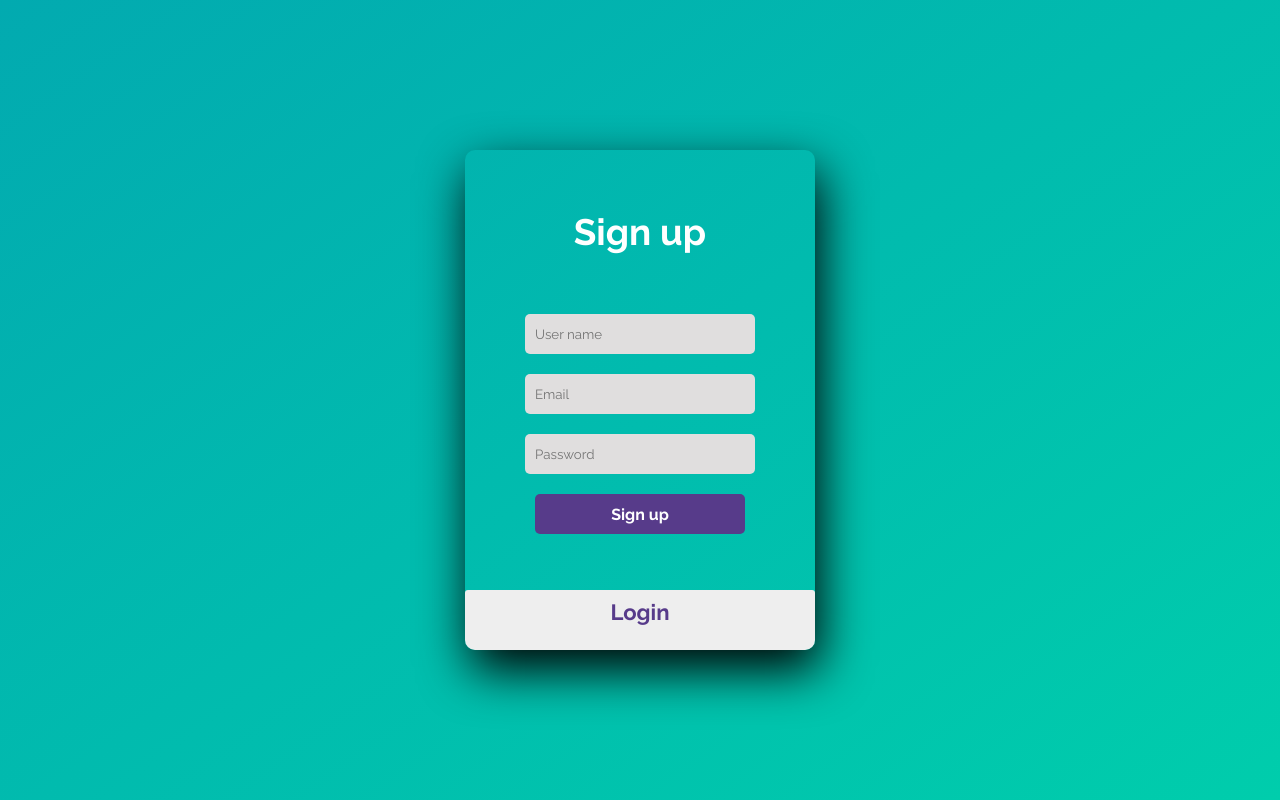
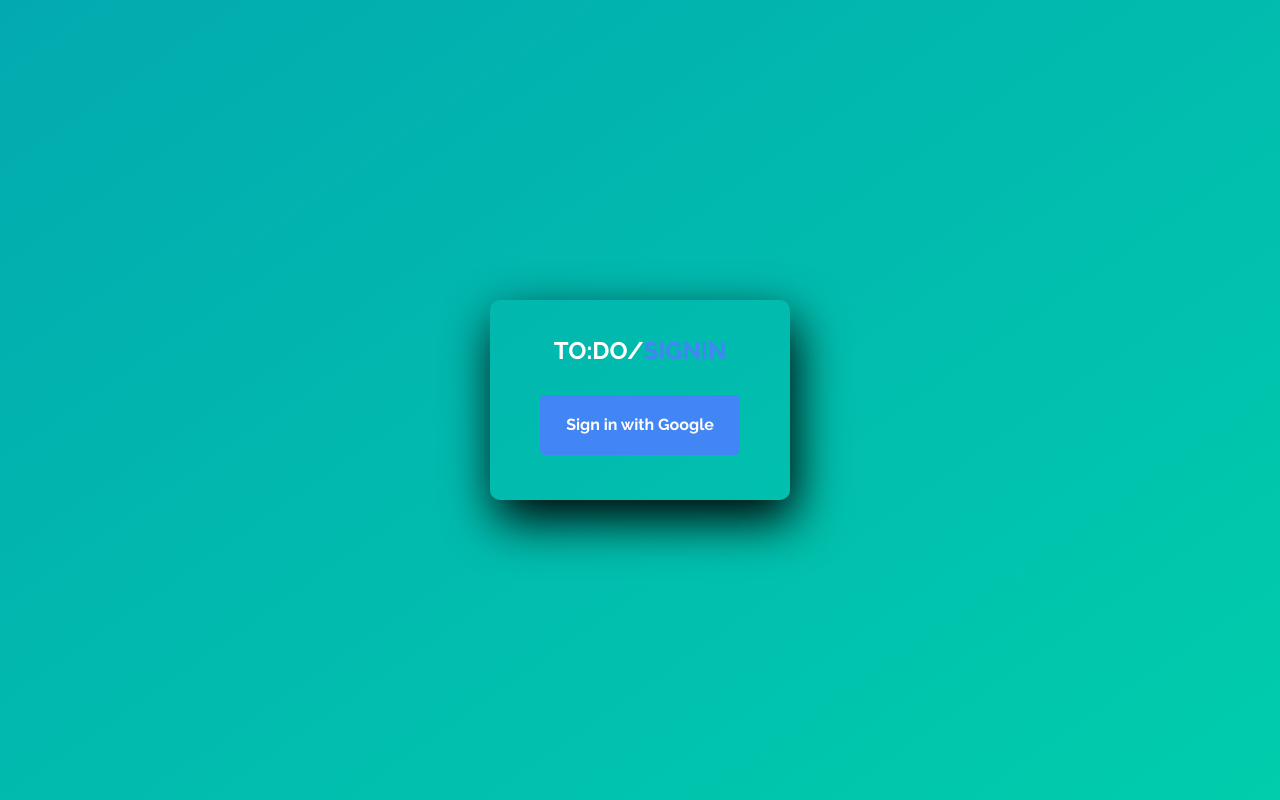
Before and after one commit to RostaOlsak/todo-app, a React (Vite) app: page /login in a window 1280 px wide. Built offline with nearby package versions, Linux system fonts and the light colour scheme.

Commit message:
Login google

```diff
--- a/package.json
+++ b/package.json
@@ -12,6 +12,7 @@
     "firebase": "^9.15.0",
     "react": "^18.2.0",
     "react-dom": "^18.2.0",
+    "react-router-dom": "^6.6.2",
     "sass": "^1.57.1"
   },
   "devDependencies": {
--- a/src/App.tsx
+++ b/src/App.tsx
@@ -1,12 +1,31 @@
+import React from "react";
 import "./css/App.scss";
-import AddTodo from "./components/Add-todo";
-import SignUp from "./components/Signup";
+import LoginPage from "./pages/LoginPage";
+import HomePage from "./pages/HomePage";
+import { BrowserRouter, Route, Routes } from "react-router-dom";
+import { initializeApp } from "firebase/app";
+import { config } from "./configuration/firebase";
+import AuthRoute from "./components/AuthRoute";
 
-const App = () => {
+initializeApp(config.firebaseConfig);
+
+export interface AppProps {}
+
+const App: React.FC<AppProps> = (props) => {
   return (
-      <main className="App">
-        <SignUp />
-      </main>
+    <BrowserRouter>
+      <Routes>
+        <Route
+          path="/"
+          element={
+            <AuthRoute>
+              <HomePage />
+            </AuthRoute>
+          }
+        />
+        <Route path="/login" element={<LoginPage />} />
+      </Routes>
+    </BrowserRouter>
   );
 };
 
--- /dev/null
+++ b/src/components/AuthRoute.tsx
@@ -0,0 +1,33 @@
+import React, { useEffect, useState } from "react";
+import { getAuth, onAuthStateChanged } from "firebase/auth";
+import { useNavigate } from "react-router-dom";
+
+export interface AuthRouteProps {
+  children: React.ReactNode;
+}
+
+const AuthRoute: React.FC<AuthRouteProps> = (props) => {
+  const { children } = props;
+  const auth = getAuth();
+  const navigate = useNavigate();
+  const [loading, setLoading] = useState(false);
+
+  useEffect(() => {
+    const AuthCheck = onAuthStateChanged(auth, (user) => {
+      if (user) {
+        setLoading(false);
+      } else {
+        console.log("Cant access this page");
+        navigate("/login");
+      }
+    });
+
+    return () => AuthCheck();
+  }, [auth]);
+
+  if (loading) return <p>Wait a bit ...</p>;
+
+  return <>{children}</>;
+};
+
+export default AuthRoute;
--- a/src/components/Signup.tsx
+++ /dev/null
@@ -1,48 +0,0 @@
-import React, { useRef } from "react";
-
-const SignUp = () => {
-  return (
-    <div className="signup-container">
-      <div className="main">
-        <input type="checkbox" id="chk" aria-hidden="true" />
-
-        <div className="signup">
-          <form>
-            <label htmlFor="chk" aria-hidden="true">
-              Sign up
-            </label>
-            <input
-              type="text"
-              name="txt"
-              placeholder="User name"
-            />
-            <input
-              type="email"
-              name="email"
-              placeholder="Email"
-            />
-            <input
-              type="password"
-              name="pswd"
-              placeholder="Password"
-            />
-            <button>Sign up</button>
-          </form>
-        </div>
-
-        <div className="login">
-          <form>
-            <label htmlFor="chk" aria-hidden="true">
-              Login
-            </label>
-            <input type="email" name="email" placeholder="Email" />
-            <input type="password" name="pswd" placeholder="Password" />
-            <button>Login</button>
-          </form>
-        </div>
-      </div>
-    </div>
-  );
-};
-
-export default SignUp;
--- /dev/null
+++ b/src/configuration/firebase.ts
@@ -0,0 +1,10 @@
+export const config = {
+  firebaseConfig: {
+    apiKey: "AIzaSyCQZdwWUciy9N6xxRuxP1bg4YaFIlD4gBw",
+    authDomain: "todo-cz.firebaseapp.com",
+    projectId: "todo-cz",
+    storageBucket: "todo-cz.appspot.com",
+    messagingSenderId: "495456805853",
+    appId: "1:495456805853:web:3e09182420c018136e8c34",
+  },
+};
--- a/src/css/App.css
+++ b/src/css/App.css
@@ -12,8 +12,11 @@
 }
 
 .main {
-  width: 350px;
-  height: 500px;
+  display: flex;
+  justify-content: center;
+  align-items: center;
+  width: 300px;
+  height: 200px;
   overflow: hidden;
   background: transparent;
   border-radius: 10px;
@@ -25,20 +28,26 @@
 }
 
 .signup {
-  position: relative;
+  display: flex;
+  justify-content: center;
+  align-items: center;
   width: 100%;
   height: 100%;
 }
 
 label {
   color: #fff;
-  font-size: 2.3em;
+  font-size: 1.5em;
   justify-content: center;
   display: flex;
-  margin: 60px;
+  margin-bottom: 30px;
   font-weight: bold;
   cursor: pointer;
   transition: 0.5s ease-in-out;
+}
+
+.span-text {
+  color: #4285F4;
 }
 
 input {
@@ -55,16 +64,15 @@
 }
 
 button {
-  width: 60%;
-  height: 40px;
+  width: 200px;
+  height: 60px;
   margin: 10px auto;
   justify-content: center;
   display: block;
   color: #fff;
-  background: #573b8a;
+  background: #4285F4;
   font-size: 1em;
   font-weight: bold;
-  margin-top: 20px;
   outline: none;
   border: none;
   border-radius: 5px;
@@ -73,7 +81,7 @@
 }
 
 button:hover {
-  background: #6d44b8;
+  background: #2a6bd4;
 }
 
 .login {
--- a/src/css/App.scss
+++ b/src/css/App.scss
@@ -13,8 +13,11 @@
   min-height: 100vh;
 }
 .main {
-  width: 350px;
-  height: 500px;
+  display: flex;
+  justify-content: center;
+  align-items: center;
+  width: 300px;
+  height: 200px;
   overflow: hidden;
   background: transparent;
   border-radius: 10px;
@@ -24,20 +27,26 @@
   display: none;
 }
 .signup {
-  position: relative;
+  display: flex;
+  justify-content: center;
+  align-items: center;
   width: 100%;
   height: 100%;
 }
 label {
   color: #fff;
-  font-size: 2.3em;
+  font-size: 1.5em;
   justify-content: center;
   display: flex;
-  margin: 60px;
+  margin-bottom: 30px;
   font-weight: bold;
   cursor: pointer;
   transition: 0.5s ease-in-out;
 }
+.span-text {
+  color: #4285F4;
+}
+
 input {
   width: 60%;
   height: 20px;
@@ -51,16 +60,15 @@
   border-radius: 5px;
 }
 button {
-  width: 60%;
-  height: 40px;
+  width: 200px;
+  height: 60px;
   margin: 10px auto;
   justify-content: center;
   display: block;
   color: #fff;
-  background: #573b8a;
+  background: #4285F4;
   font-size: 1em;
   font-weight: bold;
-  margin-top: 20px;
   outline: none;
   border: none;
   border-radius: 5px;
@@ -68,7 +76,7 @@
   cursor: pointer;
 }
 button:hover {
-  background: #6d44b8;
+  background: #2a6bd4;
 }
 .login {
   height: 460px;
--- a/src/components/Add-todo.tsx
+++ b/src/pages/HomePage.tsx
@@ -1,6 +1,12 @@
 import React from "react";
+import {getAuth, signOut} from "firebase/auth";
 
-const AddTodo = () => {
+export interface HomePageProps {
+
+}
+
+const HomePage: React.FC<HomePageProps> = (props) => {
+  const auth = getAuth()
   return (
     <section className="Add-background-box">
       <div className="title">TO:DO</div>
@@ -8,8 +14,9 @@
         <input type="text" className="add-input" />
         <button className="add-button">ADD TO DO</button>
       </div>
+      <button onClick={() => signOut(auth)}>Sign Out</button>
     </section>
   );
 };
 
-export default AddTodo;
+export default HomePage;
--- /dev/null
+++ b/src/pages/LoginPage.tsx
@@ -0,0 +1,41 @@
+import React, { useState } from "react";
+import { getAuth, GoogleAuthProvider, signInWithPopup } from "firebase/auth";
+import { useNavigate } from "react-router";
+
+const LoginPage = () => {
+  const auth = getAuth();
+  const navigate = useNavigate();
+  const [auther, setAuther] = useState(false);
+
+  const signWithGoogle = async () => {
+    setAuther(true);
+
+    signInWithPopup(auth, new GoogleAuthProvider())
+      .then((response) => {
+        console.log(response.user.uid);
+        navigate("/");
+      })
+      .catch((error) => {
+        console.log(error);
+        setAuther(false);
+      });
+  };
+  return (
+    <div className="signup-container">
+      <div className="main">
+        <div className="signup">
+          <form>
+            <label htmlFor="chk" aria-hidden="true">
+              TO:DO/<span className="span-text">SIGNIN</span>
+            </label>
+            <button onClick={() => signWithGoogle()} disabled={auther}>
+              Sign in with Google
+            </button>
+          </form>
+        </div>
+      </div>
+    </div>
+  );
+};
+
+export default LoginPage;
--- a/tsconfig.json
+++ b/tsconfig.json
@@ -3,9 +3,9 @@
     "target": "ESNext",
     "useDefineForClassFields": true,
     "lib": ["DOM", "DOM.Iterable", "ESNext"],
-    "allowJs": false,
+    "allowJs": true,
     "skipLibCheck": true,
-    "esModuleInterop": false,
+    "esModuleInterop": true,
     "allowSyntheticDefaultImports": true,
     "strict": true,
     "forceConsistentCasingInFileNames": true,
```
Also changed, not shown: src/firebase.tsx (deleted, +0 -14 lines), 2 other files (tests, documents, lock files or other folders).
